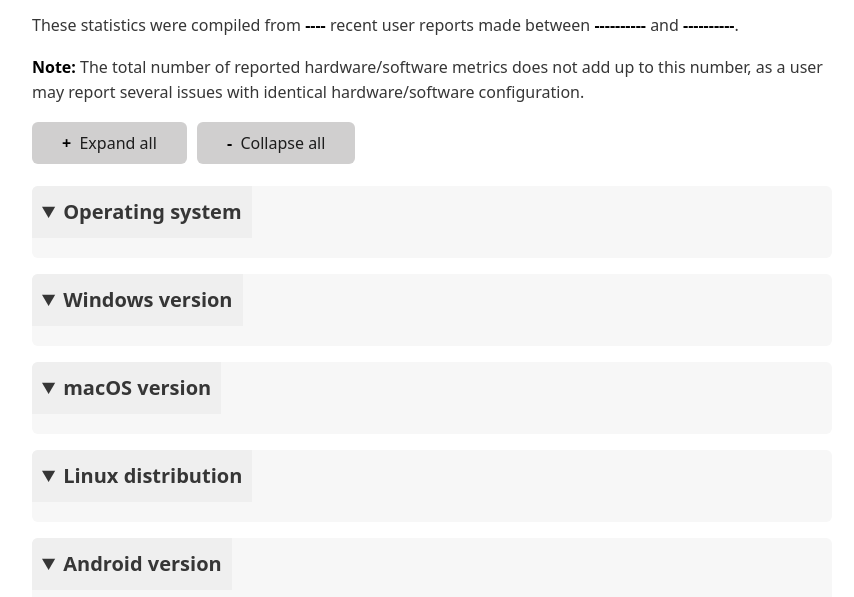
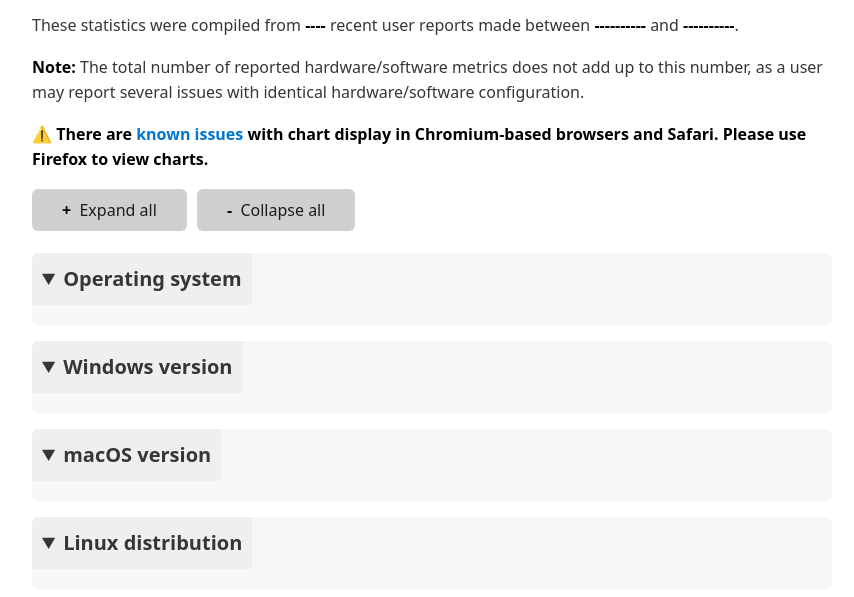
Before and after one commit to godotengine/issue-stats, a plain HTML site: page index.html in a window 1280 px wide. Shown: the part 176-773 px from the top of the page, without its empty margins (208-1062 px from the left). Drawn offline with Linux system fonts and the light colour scheme; no server answers.

Commit message:
Add a notice about known browser issue for chart display

```diff
--- a/index.html
+++ b/index.html
@@ -386,6 +386,12 @@
         metrics does not add up to this number, as a user may report several
         issues with identical hardware/software configuration.
     </p>
+    <p>
+        <strong>
+            ⚠️ There are <a href="https://github.com/frappe/charts/issues/295">known issues</a>
+            with chart display in Chromium-based browsers and Safari. Please use Firefox to view charts.
+        </strong>
+    </p>
 
     <button onclick="setAllDetailsOpen(true)"><strong>+</strong>&nbsp;&nbsp;Expand all</button>
     <button onclick="setAllDetailsOpen(false)"><strong>-</strong>&nbsp;&nbsp;Collapse all</button>
```
